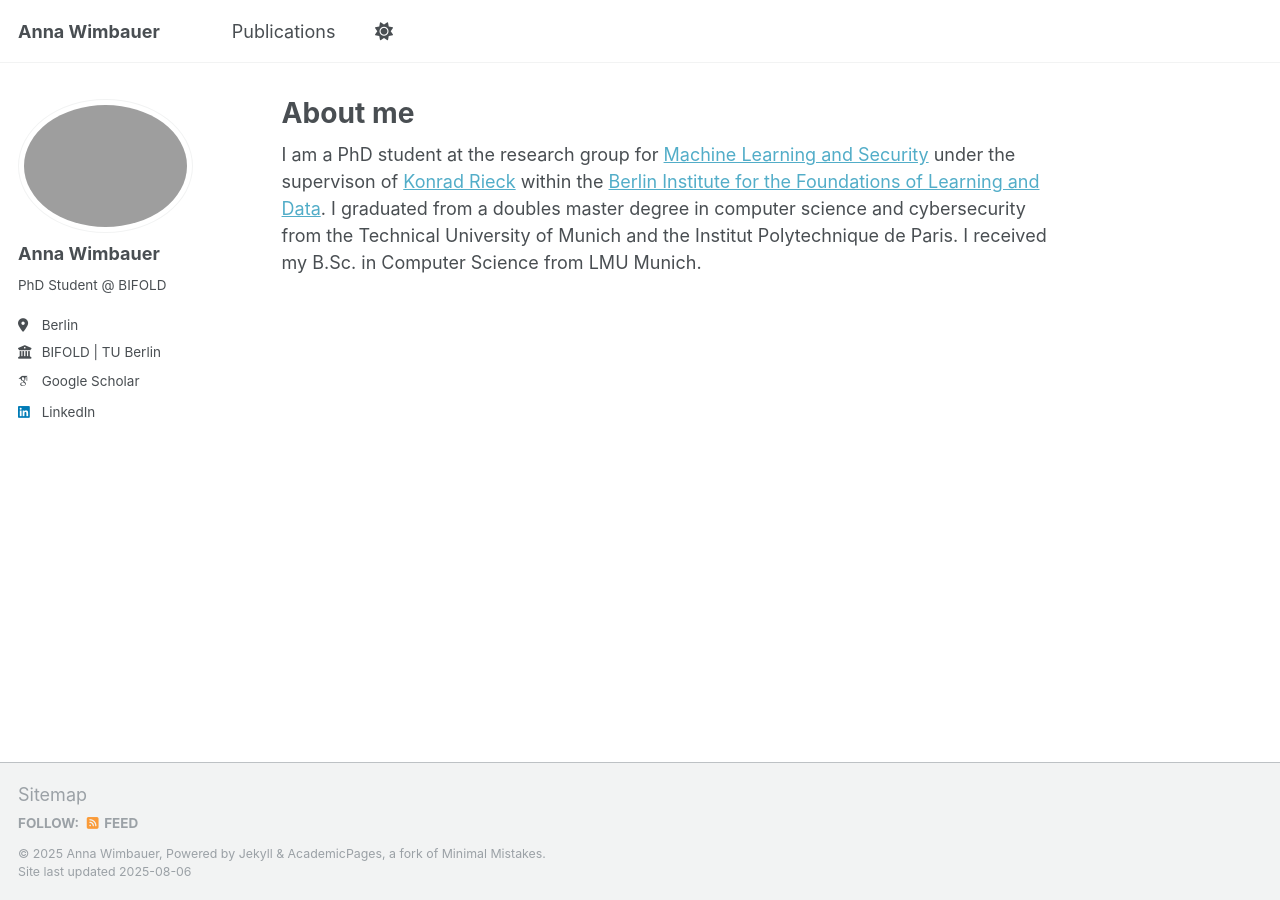
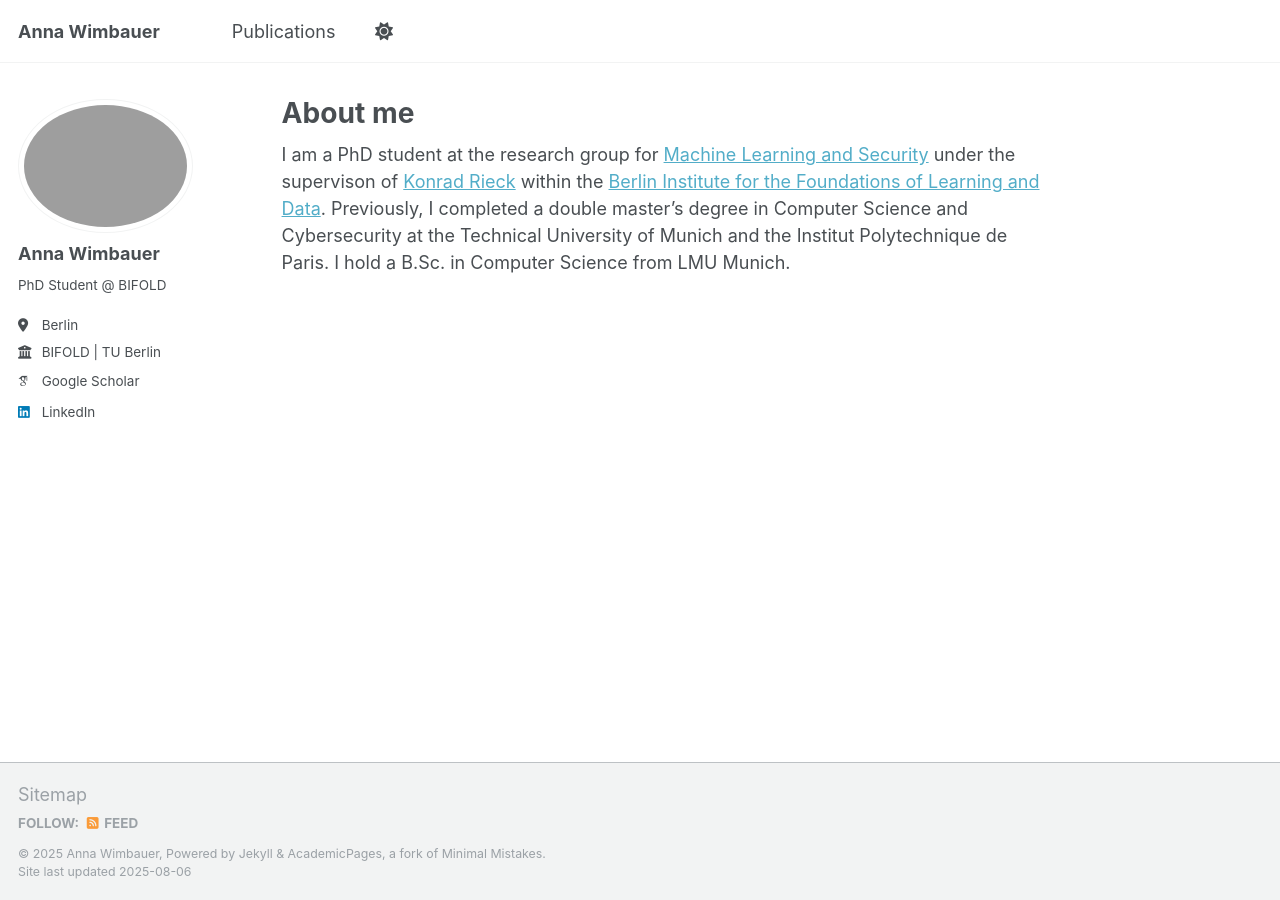
Before and after one commit to annawimbauer/annawimbauer.github.io, a Jekyll site: the page built from _pages/about.md, in a window 1280 px wide. Built offline with Jekyll 4.4.1, drawn with Linux system fonts in a browser that asks for light colours; some web fonts are replaced; a script that is not in the unit is left out.

Commit message:
Update about.md

```diff
--- a/_pages/about.md
+++ b/_pages/about.md
@@ -8,4 +8,5 @@ redirect_from:
 ---
 
 I am a PhD student at the research group for [Machine Learning and Security](mlsec.org) under the supervison of [Konrad Rieck](https://mlsec.org/team/rieck/) within the [Berlin Institute for the Foundations of Learning and Data](https://www.bifold.berlin/).
-I graduated from a doubles master degree in computer science and cybersecurity from the Technical University of Munich and the Institut Polytechnique de Paris. I received my B.Sc. in Computer Science from LMU Munich.
+Previously, I completed a double master’s degree in Computer Science and Cybersecurity at the Technical University of Munich and the Institut Polytechnique de Paris.
+I hold a B.Sc. in Computer Science from LMU Munich.
```
